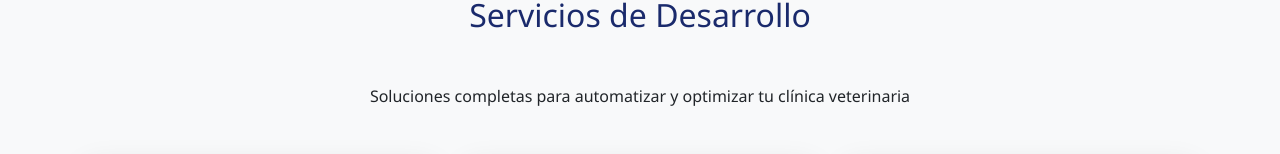
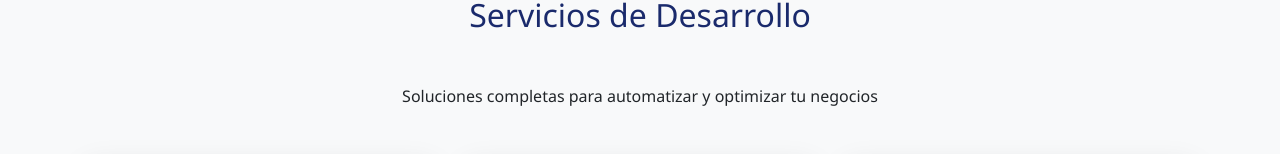
Before and after one commit to JoseLuis5528/PaginaServicio, a plain HTML site: page index.html in a window 1280 px wide. Shown: the part 617-771 px from the top of the page. Drawn offline with nearby package versions, Linux system fonts and the light colour scheme.

Commit message:
Update index.html
update

```diff
--- a/index.html
+++ b/index.html
@@ -247,7 +247,7 @@
     <section class="py-5 mt-5">
         <div class="container">
             <h2 class="section-title">Servicios de Desarrollo</h2>
-            <p class="text-center mb-5">Soluciones completas para automatizar y optimizar tu clínica veterinaria</p>
+            <p class="text-center mb-5">Soluciones completas para automatizar y optimizar tu negocios</p>
 
             <div class="row g-4">
                 <!-- Servicio Básico -->
```
